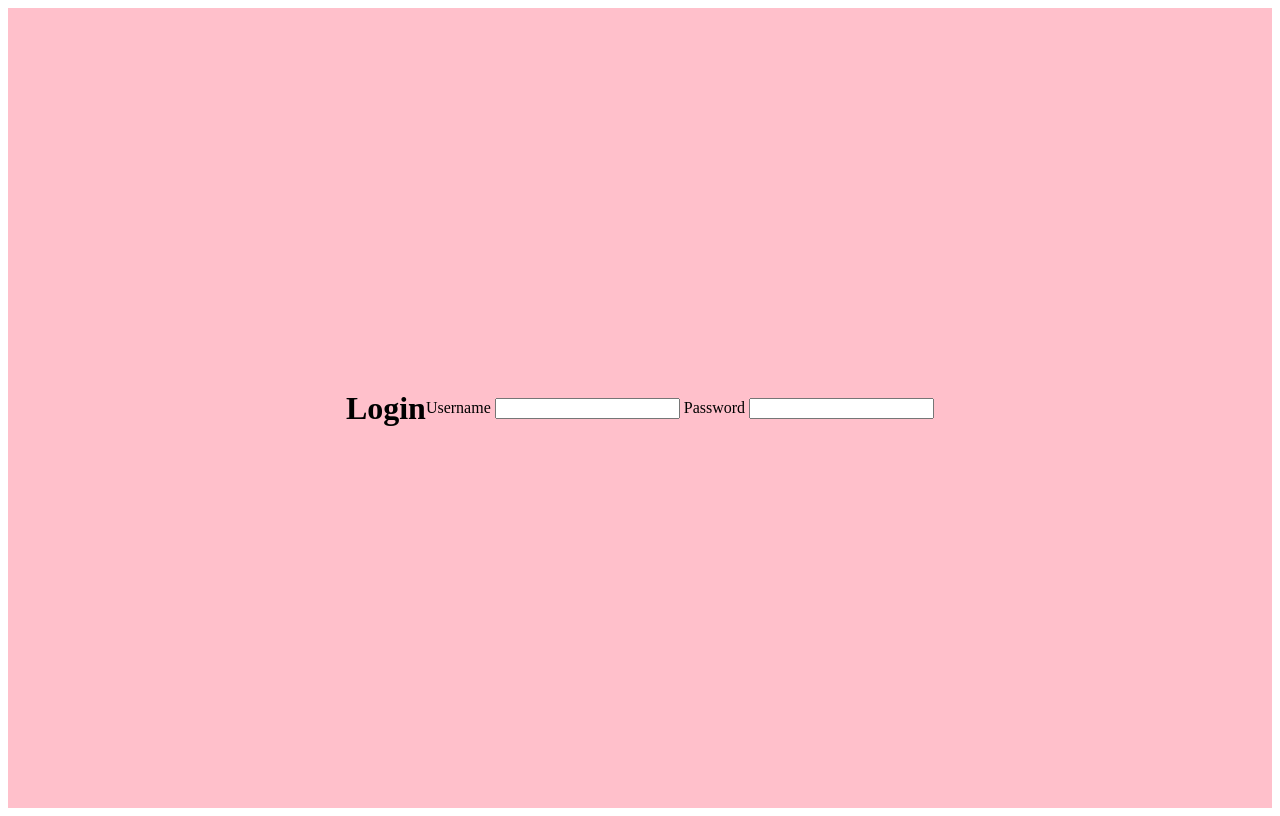
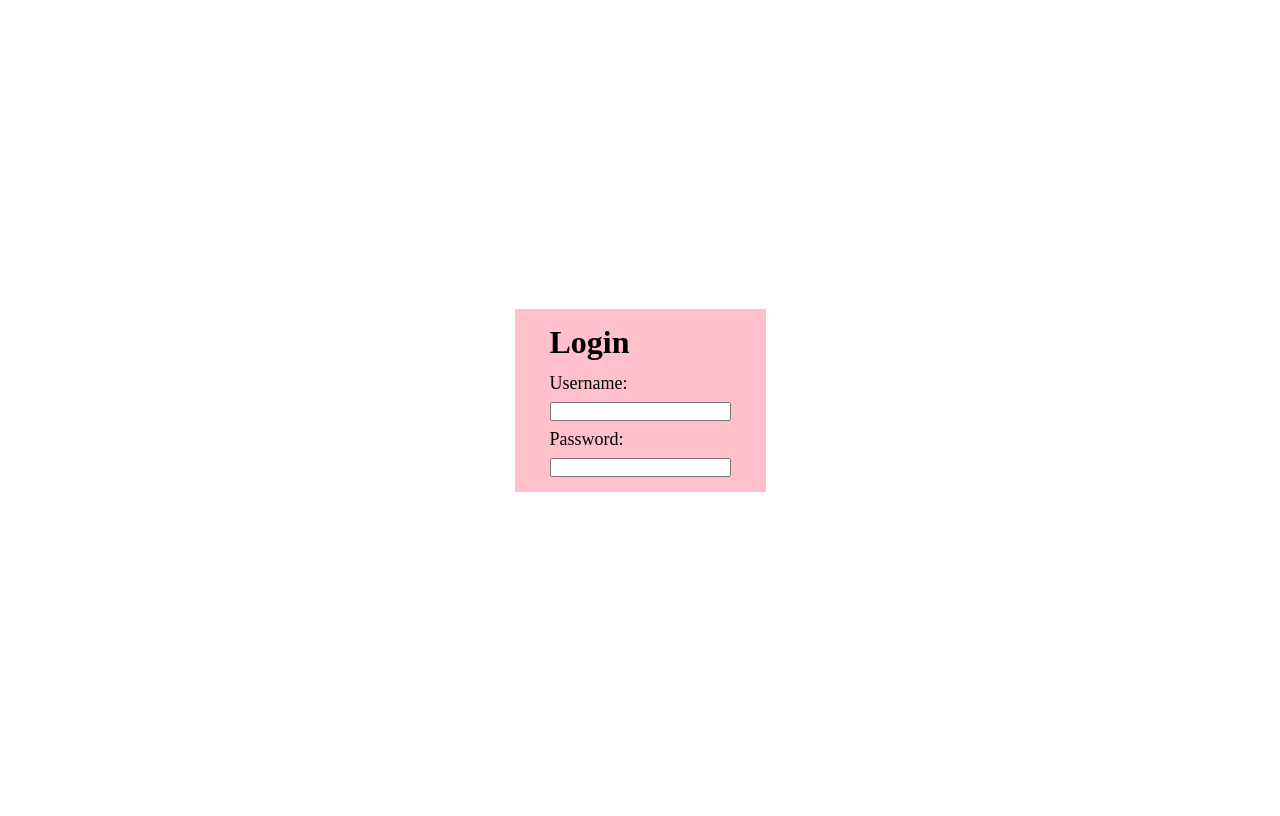
Before and after one commit to besti-hackathon-gruppe-2026/zb, a SvelteKit app in the folder frontend/: page /login in a window 1280 px wide. Built offline with nearby package versions, Linux system fonts and the light colour scheme.

Commit message:
login style

```diff
--- a/frontend/src/routes/+layout.svelte
+++ b/frontend/src/routes/+layout.svelte
@@ -11,3 +11,10 @@
 <div>
 	{@render children()}
 </div>
+
+<style>
+	:global(*) {
+		margin: 0;
+		padding: 0;
+	}
+</style>
--- a/frontend/src/routes/login/+page.svelte
+++ b/frontend/src/routes/login/+page.svelte
@@ -1,19 +1,43 @@
-<div>
-  <h1>Login</h1>
-  <form action="/action_page.php" method="get">
-    <label> Username</label>
-    <input type="text" name="vehicle1" value="">
-    <label> Password</label>
-    <input type="text" name="vehicle2" value="">
-  </form>
+<div class="root">
+	<div class="box">
+    <h1>Login</h1>
+		<form action="/action_page.php" method="get">
+			<label> Username:</label>
+			<input type="text" name="vehicle1" value="" />
+			<label> Password:</label>
+			<input type="text" name="vehicle2" value="" />
+		</form>
+	</div>
 </div>
 
 <style>
-  div {
-    height: 100vh;
+	.root {
+		height: 100vh;
+		display: flex;
+		justify-content: center;
+		align-items: center;
+	}
+
+  .box {
     background-color: pink;
+    padding: 15px;
+    padding-left: 35px;
+    padding-right: 35px;
     display: flex;
-    justify-content: center;
-    align-items: center;
+    gap: 12px;
+    flex-direction: column;
+  }
+
+  form {
+    display: flex;
+    gap: 8px;
+    flex-direction: column;
+  }
+
+  h1 {
+    font-size: xx-large;
+  }
+  label {
+    font-size: large;
   }
 </style>
```
